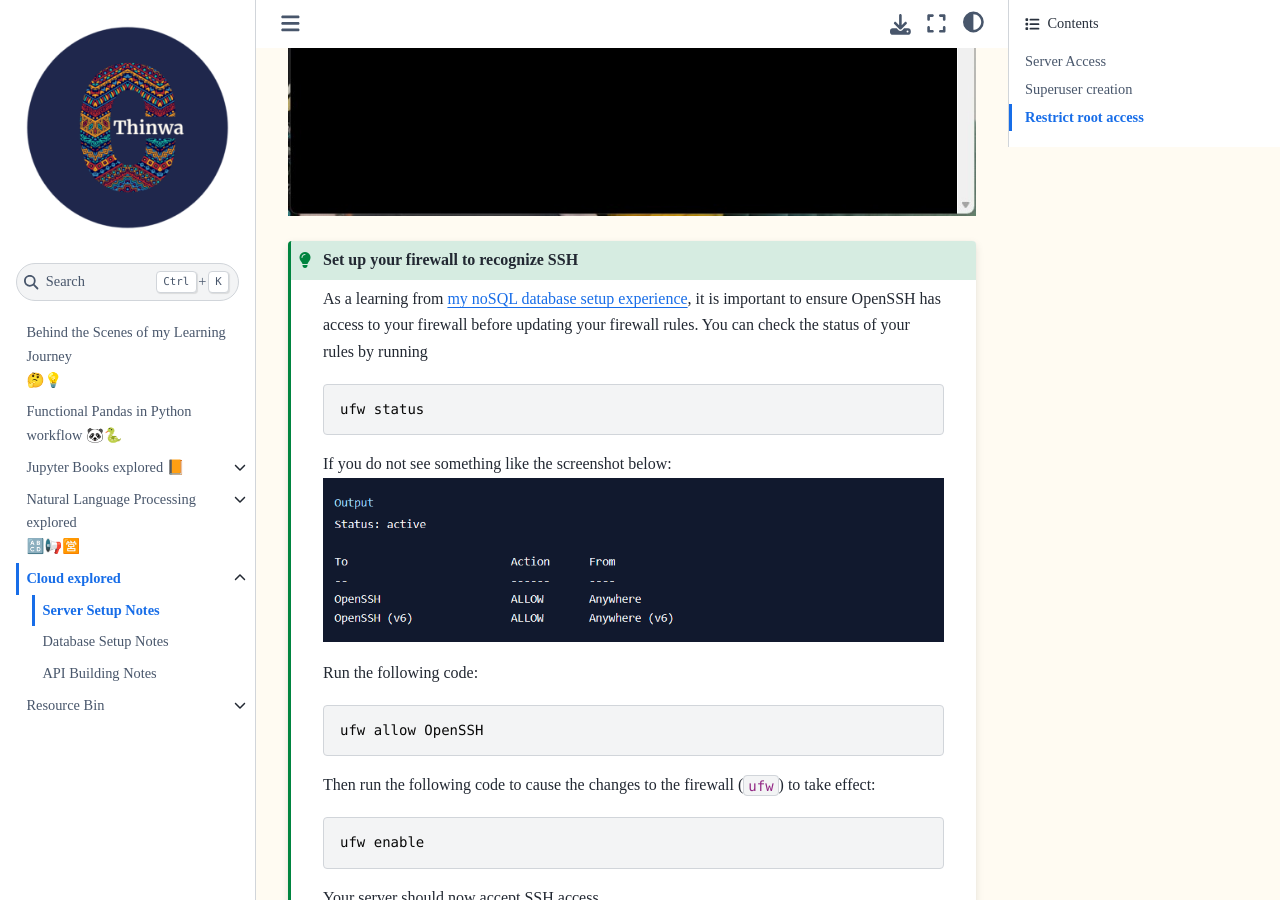
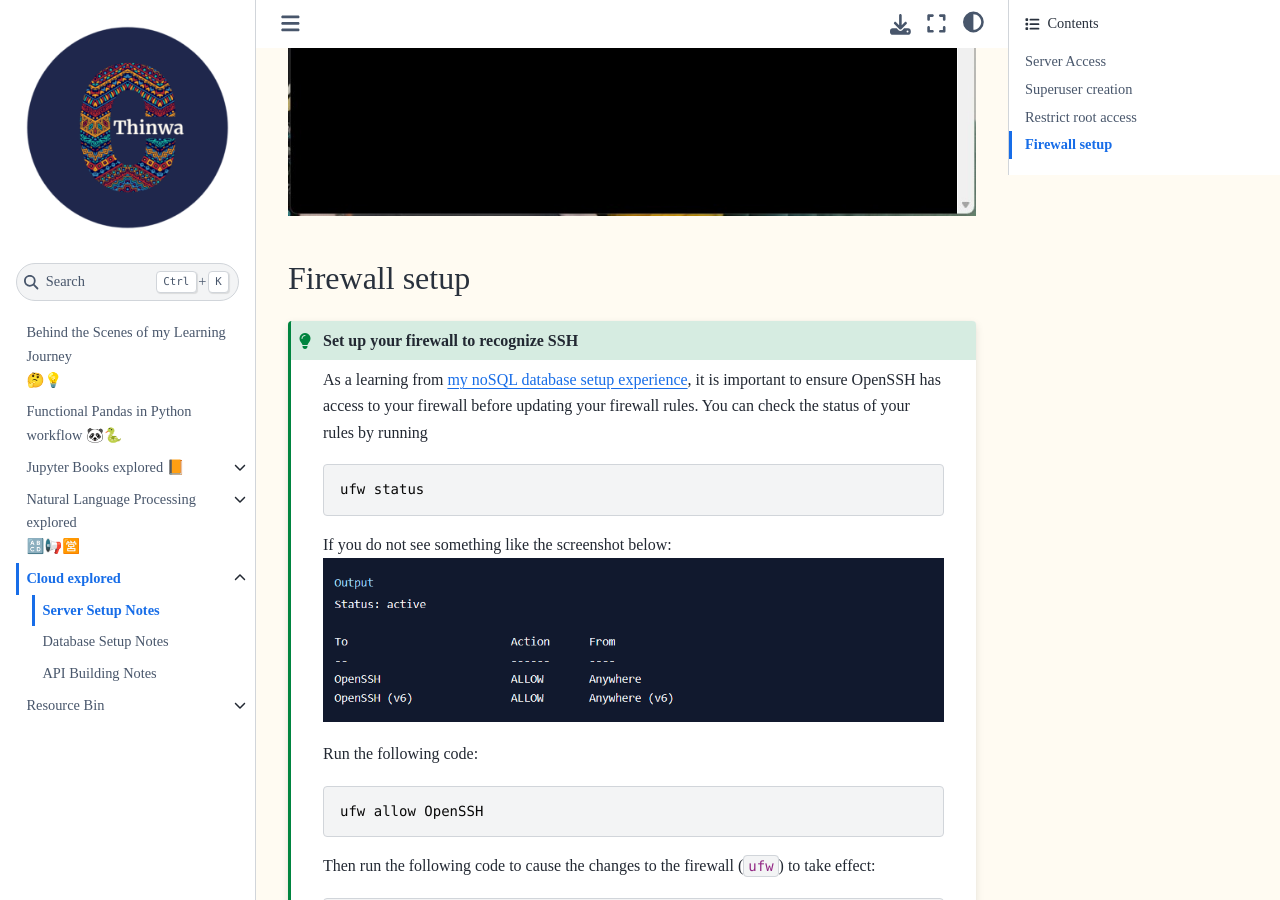
Before and after one commit to CeeThinwa/BTS-Continuous-Learning, a Jupyter Book: the page built from book/6/server_setup.md, in a window 1280 px wide and 900 px high, scrolled down 9303 px. Built offline with Jupyter Book 1.0.4 settings and Sphinx 7.4.7 and the Sphinx Book theme 1.1.4, drawn with Linux system fonts in a browser that asks for light colours.

Commit message:
Update server_setup.md

```diff
--- a/book/6/server_setup.md
+++ b/book/6/server_setup.md
@@ -98,6 +98,8 @@ after 3 attempts `root` will be locked out, as shown below:
 
 ![ssh reboot and test for root](../_static/images/putty-first-time15.jpg)
 
+## Firewall setup
+
 :::{admonition} Set up your firewall to recognize SSH
 :class: tip
 As a learning from [my noSQL database setup experience](db-setup), it is important to ensure OpenSSH has access to your
```
